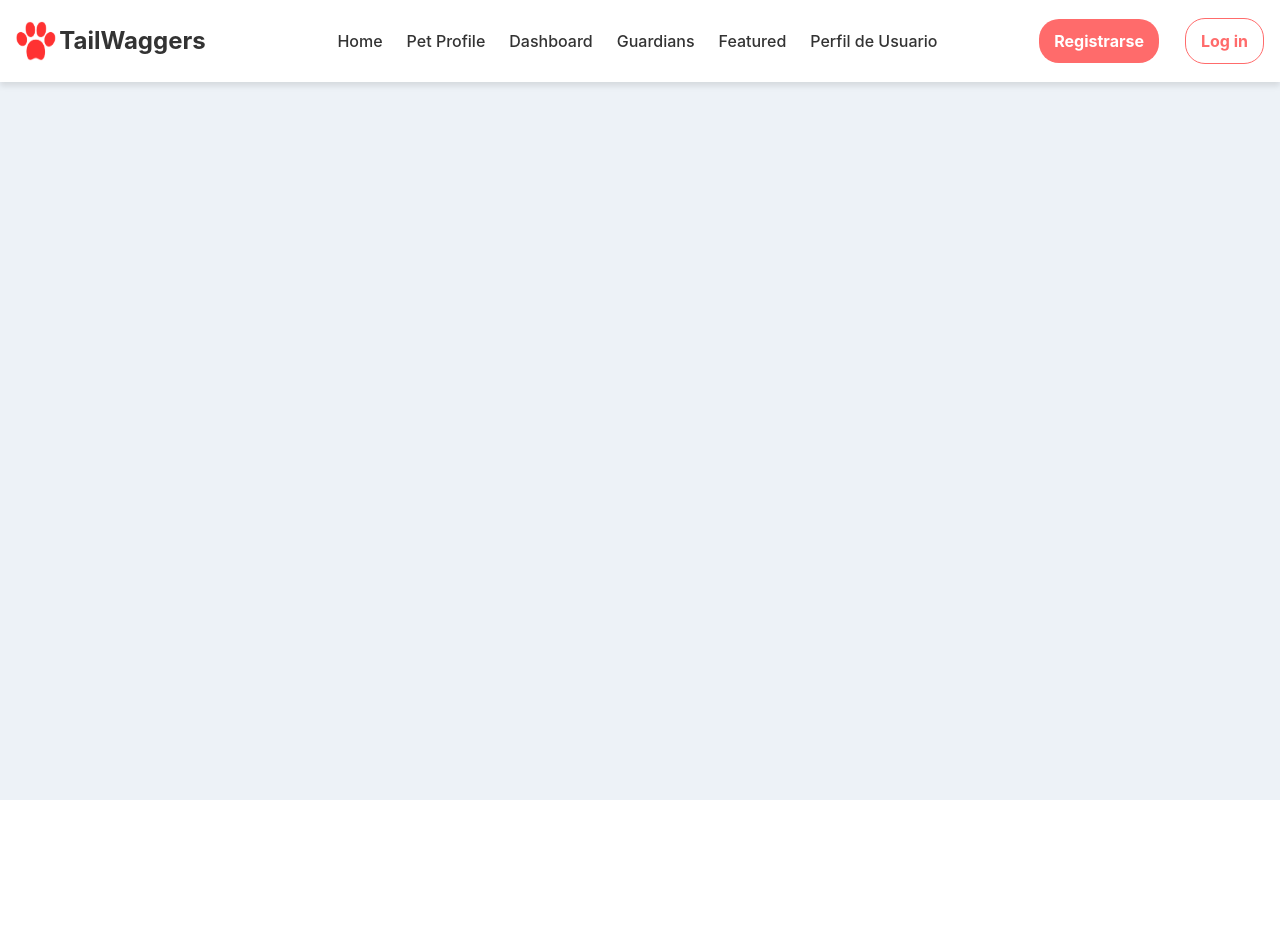
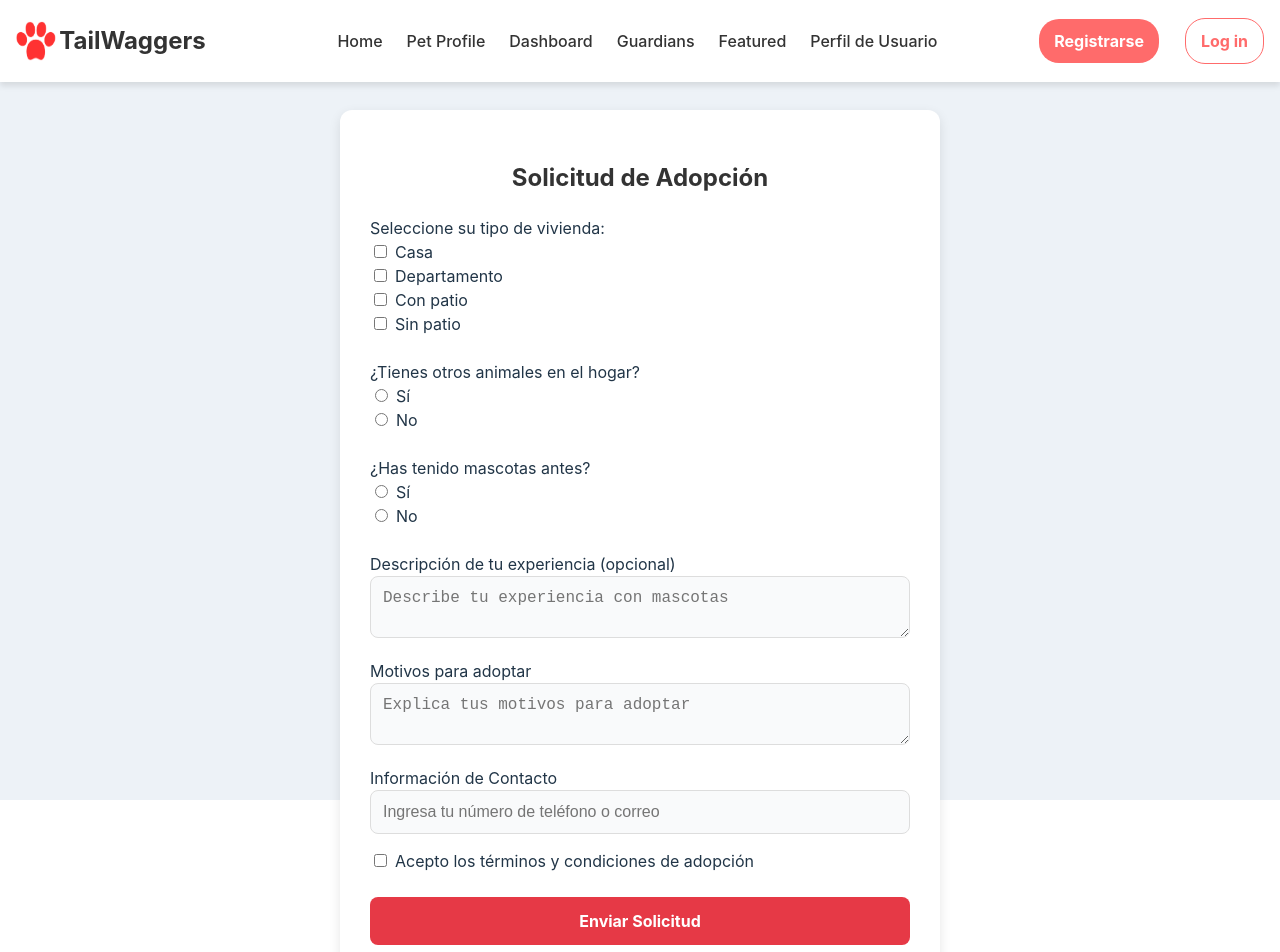
Before and after one commit to FlorenciaOnetto/Techengue, a React (Vite) app: page /SolicitudAdopcion/1 in a window 1280 px wide. Shown: the top 952 px of the page. Before the commit the page ends 800 px from the top, so only its background shows below. Built offline with nearby package versions, Linux system fonts and the light colour scheme.

Commit message:
solicitudes

```diff
--- a/src/Login.jsx
+++ b/src/Login.jsx
@@ -22,7 +22,8 @@ function Login() {
 
             // Guarda el token y el nombre en localStorage
             localStorage.setItem('token', data.token);
-            localStorage.setItem('nombre', data.nombre); // Guarda el nombre del usuario
+            localStorage.setItem('nombre', data.nombre);
+            localStorage.setItem('userId', data.id);
 
             alert('Inicio de sesión exitoso');
             navigate('/inicio');
--- a/src/PaginaInicio.jsx
+++ b/src/PaginaInicio.jsx
@@ -37,7 +37,7 @@ export default function PaginaInicio() {
         try {
             const response = await fetch('http://localhost:3000/mascotas/todas');
             if (!response.ok) {
-                throw new Error('Error en la respuesta de la API');
+                throw new Error(`Error en la respuesta de la API${response.status}`);
             }
             const data = await response.json();
             setMascotas(data); // Asumiendo que 'data' es un array
--- a/src/PerfilMascota.jsx
+++ b/src/PerfilMascota.jsx
@@ -1,11 +1,12 @@
 // PerfilMascota.jsx
 import React, { useEffect, useState } from 'react';
-import { useParams } from 'react-router-dom';
+import { useParams, useNavigate } from 'react-router-dom';
 import './PerfilMascota.css';
 
 export default function PerfilMascota() {
     const { idMascota } = useParams();
     const [mascota, setMascota] = useState(null);
+    const navigate = useNavigate();
 
     useEffect(() => {
         const fetchMascota = async () => {
@@ -23,6 +24,10 @@ export default function PerfilMascota() {
 
     if (!mascota) return <p>Cargando...</p>;
 
+    const handleSolicitudClick = () => {
+        navigate(`/SolicitudAdopcion/${idMascota}`);
+    };
+
     return (
         <div className="pet-profile">
             <div className="profile-card">
@@ -37,7 +42,7 @@ export default function PerfilMascota() {
                     {mascota.salud && <p>Detalles de Salud: {mascota.detallesSalud}</p>} {/* Mostrar detalles si hay problemas de salud */}
                     <div className="button-container">
                         <button className="contact-button">Contactar Guardian</button>
-                        <button className="adoption-button">Solicitudes</button>
+                        <button className="adoption-button" onClick={handleSolicitudClick}>Enviar Solicitud Adopción</button>
                     </div>
                 </div>
             </div>
--- a/src/Routing.jsx
+++ b/src/Routing.jsx
@@ -22,7 +22,7 @@ export default function Routing() {
                 <Route path={'/inicio'} element={<PaginaInicio />} />
                 <Route path={'/perfilusuario'} element={<PerfilUsuario />} />
                 <Route path={'/'} element={<App />} />
-                <Route path={'/SolicitudAdopcion'} element={<AdoptionRequestForm />} />
+                <Route path={'/SolicitudAdopcion/:idMascota'} element={<AdoptionRequestForm />} />
                 <Route path={'/Solicitudes'} element={<PetAdoptionRequests />} />
                 <Route path={'/login'} element={<Login />} />
                 <Route path={'/registro'} element={<Registro />} />
--- a/src/SolicitudAdopcion.jsx
+++ b/src/SolicitudAdopcion.jsx
@@ -1,9 +1,19 @@
-import React, { useState } from 'react';
-import { useNavigate } from 'react-router-dom';
+import React, { useState, useEffect } from 'react';
+import { useNavigate, useParams } from 'react-router-dom';
 import './SolicitudAdopcion.css';
 
 const AdoptionRequestForm = () => {
+  const { idMascota } = useParams();
   const navigate = useNavigate();
+  const [userId, setUserId] = useState(null);
+
+  useEffect(() => {
+    // Obtén el ID del usuario desde localStorage al cargar el componente
+    const idFromLocalStorage = localStorage.getItem('userId');
+    if (idFromLocalStorage) {
+      setUserId(idFromLocalStorage);
+    }
+  }, []);
 
   // Estado para cada campo del formulario
   const [tipoVivienda, setTipoVivienda] = useState([]);
@@ -11,6 +21,7 @@ const AdoptionRequestForm = () => {
   const [experienciaPrevia, setExperienciaPrevia] = useState(null);
   const [descripcionExperiencia, setDescripcionExperiencia] = useState('');
   const [motivos, setMotivos] = useState('');
+  const [contacto, setContacto] = useState('');
   const [aceptacionTerminos, setAceptacionTerminos] = useState(false);
 
   // Estado para los mensajes de error
@@ -51,19 +62,40 @@ const AdoptionRequestForm = () => {
     return Object.keys(formErrors).length === 0;
   };
 
-  const handleSubmit = (e) => {
+  const handleSubmit = async (e) => {
     e.preventDefault();
     if (validateForm()) {
       const data = {
-        tipoVivienda,
-        otrosAnimales,
-        experienciaPrevia,
-        descripcionExperiencia,
-        motivos,
-        aceptacionTerminos,
+        id_mascota: idMascota,
+        id_potencial_adoptante: userId,
+        estado: 'pendiente',
+        razones: motivos,
+        descripcion_hogar: tipoVivienda,
+        experiencia: experienciaPrevia,
+        contacto: contacto,
+        created: new Date()
       };
-      console.log(data);
-      navigate('/'); // Redirige a la página de inicio
+
+      try {
+        const response = await fetch('http://localhost:3000/solicitudes/crear', {
+          method: 'POST',
+          headers: {
+            'Content-Type': 'application/json',
+          },
+          body: JSON.stringify(data),
+        });
+
+        if (response.ok) {
+          console.log('Solicitud enviada con éxito');
+          navigate('/'); // Redirige a la página de inicio solo si la solicitud es exitosa
+        } else {
+          const errorMessage = await response.text(); // Obtener el cuerpo del mensaje de error
+          console.error('Error al enviar la solicitud:', errorMessage);
+        }
+      } catch (error) {
+        // Aquí 'error' es la variable que captura cualquier excepción lanzada durante el bloque try
+        console.error('Error en la conexión:', error);  // 'error' es un objeto Error que contiene detalles sobre la excepción
+      }
     }
   };
 
@@ -195,6 +227,18 @@ const AdoptionRequestForm = () => {
         {errors.motivos && <p className="error-message">{errors.motivos}</p>}
       </div>
 
+      {/* Campo de Contacto */}
+      <div>
+        <label className="section-title">Información de Contacto</label>
+        <input
+          type="text"
+          value={contacto}
+          onChange={(e) => setContacto(e.target.value)}
+          placeholder="Ingresa tu número de teléfono o correo"
+        />
+        {errors.contacto && <p className="error-message">{errors.contacto}</p>}
+      </div>
+
       {/* Aceptación de Términos */}
       <div>
         <input
```
Also changed, not shown: 1 other file (tests, documents, lock files or other folders).
